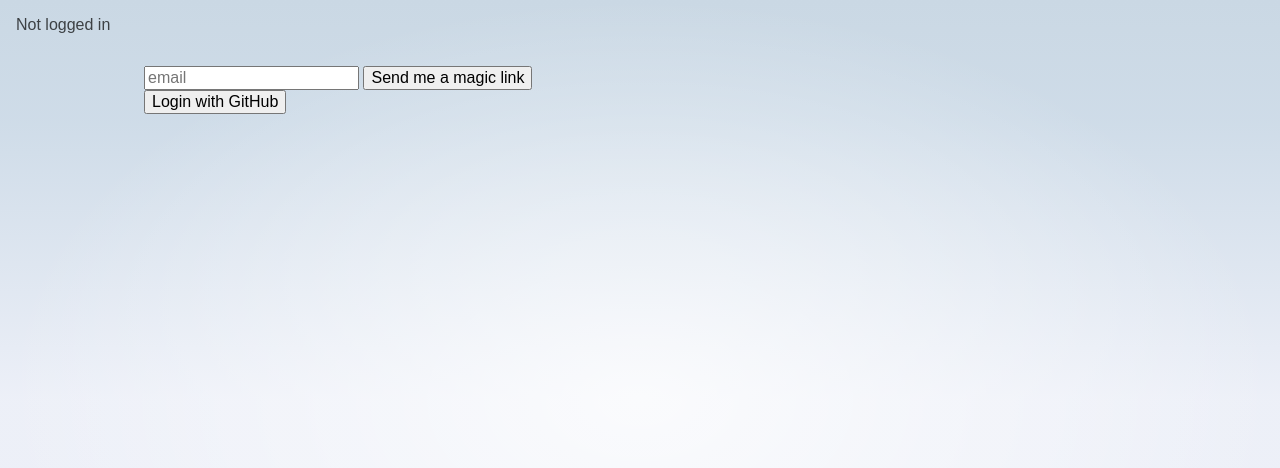
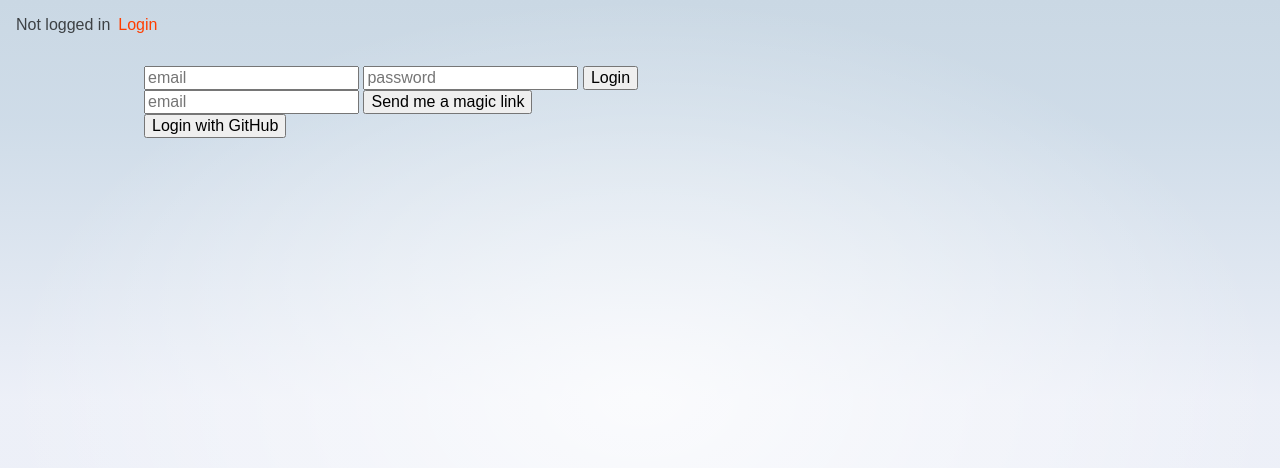
Before and after one commit to HubertK05/supabase-dev-app, a SvelteKit app: page /auth/login in a window 1280 px wide. Shown: the top 468 px of the page. Built offline with nearby package versions, Linux system fonts and the light colour scheme; no server answers.

Commit message:
add remaining auth actions

```diff
--- a/src/routes/+layout.svelte
+++ b/src/routes/+layout.svelte
@@ -6,11 +6,21 @@
 
 <div class="app">
 	<header>
-		{#if data.user}
-			Logged in as: {data.user.email} ({data.user.id})
-		{:else}
-			Not logged in
-		{/if}
+		<div class="flex">
+			{#if data.user}
+				<span>Logged in as: {data.user.email} ({data.user.id})</span>
+				<form
+					class="header-not-first"
+					method="POST"
+					action="/auth/logout"
+				>
+					<button type="submit">Logout</button>
+				</form>
+			{:else}
+				<span>Not logged in</span>
+				<a class="header-not-first" href="/auth/login">Login</a>
+			{/if}
+		</div>
 	</header>
 
 	<main>
@@ -19,6 +29,15 @@
 </div>
 
 <style>
+	.flex {
+		display: flex;
+		align-items: center;
+	}
+
+	.header-not-first {
+		margin-left: 0.5rem;
+	}
+
 	header {
 		padding: 1rem;
 	}
--- a/src/routes/auth/login/+page.server.ts
+++ b/src/routes/auth/login/+page.server.ts
@@ -1,6 +1,20 @@
 import { fail, redirect } from "@sveltejs/kit";
 
 export const actions = {
+    login: async ({ request, locals: { supabase }}) => {
+        const formData = await request.formData();
+        const email = formData.get("email") as string;
+        const password = formData.get("password") as string;
+
+        const { error } = await supabase.auth.signInWithPassword({ email, password });
+        if (error) {
+            if (error.status) {
+                return fail(error.status, { message: error.message });
+            } else {
+                throw error;
+            }
+        };
+    },
     sendMagicLink: async ({ request, locals: { supabase }}) => {
         const formData = await request.formData();
         const email = formData.get("email") as string;
--- a/src/routes/auth/login/+page.svelte
+++ b/src/routes/auth/login/+page.svelte
@@ -1,3 +1,13 @@
+<script lang="ts">
+	export let form;
+</script>
+
+<form method="POST" action="?/login">
+	<input name="email" type="email" placeholder="email" />
+	<input name="password" placeholder="password" />
+	<button type="submit">Login</button>
+</form>
+
 <form method="POST" action="?/sendMagicLink">
 	<input name="email" type="email" placeholder="email" />
 	<button type="submit">Send me a magic link</button>
@@ -6,3 +16,7 @@
 <form method="POST" action="?/github">
 	<button type="submit">Login with GitHub</button>
 </form>
+
+{#if form?.message}
+	{form.message}
+{/if}
--- /dev/null
+++ b/src/routes/auth/logout/+server.ts
@@ -0,0 +1,7 @@
+import { redirect } from '@sveltejs/kit';
+
+export const POST = async ({ locals: { supabase }}) => {
+    let { error } = await supabase.auth.signOut();
+    if (error) throw error;
+    return redirect(303, "/");
+}
--- /dev/null
+++ b/src/routes/auth/register/+page.svelte
@@ -0,0 +1,5 @@
+<form method="POST" action="?/register">
+	<input name="email" type="email" placeholder="email" />
+	<input name="password" placeholder="password" />
+	<button type="submit">Login</button>
+</form>
```
Also changed, not shown: src/routes/auth/register/+page.server.ts (added, +10 -0 lines).
